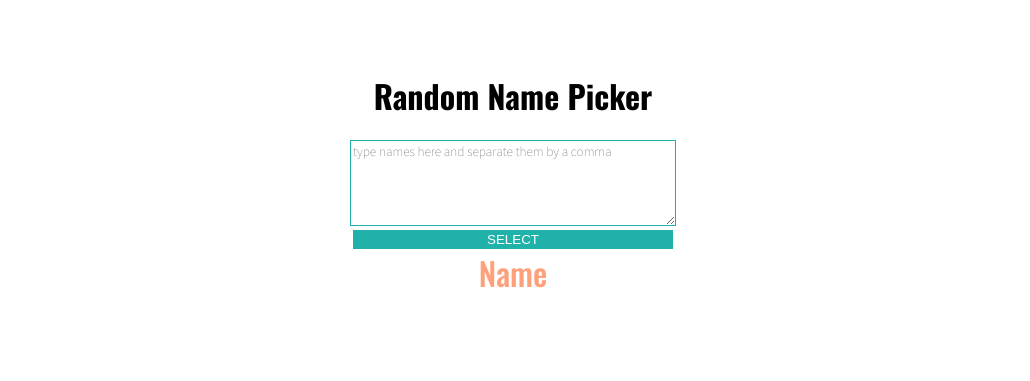
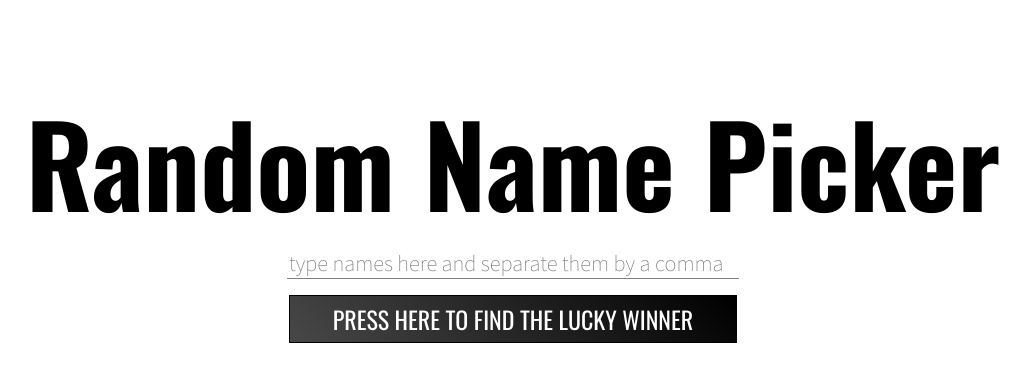
Before and after one commit to austramarta/name-selector, a plain HTML site: page index.html in a window 1280 px wide. Shown: the part 235-616 px from the top of the page, without its empty margins (127-1157 px from the left). Drawn offline with nearby package versions, Linux system fonts and the light colour scheme.

Commit message:
some temporary minimal styling

```diff
--- a/index.html
+++ b/index.html
@@ -16,16 +16,15 @@
     </header>
     <section>
         <div>
-            <textarea name="" id="name-input" placeholder="type names here and separate them by a comma"></textarea>
+            <input name="" id="name-input" placeholder="type names here and separate them by a comma"
+                cols="100"></input>
         </div>
         <div>
-            <button id="select-name" onclick="enterNames()">SELECT</button>
+            <button id="select-name" onclick="enterNames()">PRESS HERE TO FIND THE LUCKY WINNER</button>
         </div>
     </section>
     <section>
-        <div id="name" class="name">
-            Name
-        </div>
+        <div id="name" class="name"></div>
     </section>
     <script src="main.js" type="text/javascript"></script>
 </body>
--- a/main.js
+++ b/main.js
@@ -4,16 +4,19 @@ const selectButton = document.getElementById("select-name")
 
 
 function enterNames() {
+    //clear names div before adding new names
+    allNames.innerHTML = "";
+
     //split all the names by commas
     let names = nameInput.value.split(",");
-    allNames.innerHTML = "";
 
-
+    //display all names below the button by creating new "name" divs
     for (name of names) {
         const newName = document.createElement("div");
         newName.classList.add("name");
         newName.innerText = name;
         allNames.appendChild(newName);
+        nameInput.value = "";
     }
 
 
@@ -21,8 +24,6 @@ function enterNames() {
 
 
 nameInput.addEventListener("keyup", function (event) {
-
-
     if (event.keyCode === 13) {
         event.preventDefault();
         selectButton.click();
--- a/style.css
+++ b/style.css
@@ -1,5 +1,10 @@
 @import url('https://fonts.googleapis.com/css2?family=Oswald:wght@200;300;400;500;600;700&display=swap');
 @import url('https://fonts.googleapis.com/css2?family=Source+Sans+Pro:wght@200;300;400;600;700;900&display=swap');
+
+:root {
+  --green: rgba(19, 101, 108, 1);
+  --orange: rgba(238, 188, 174, 1);
+}
 
 body {
   text-align: center;
@@ -9,31 +14,47 @@ body {
   justify-content: center;
   height: 100vh;
 }
-
+/* title  styling*/
 h1 {
   font-family: 'Oswald', sans-serif;
   font-weight: 700;
+  font-size: 7rem;
+  margin-bottom: 0.2rem;
 }
+/* input text box styling */
 #name-input {
   font-family: 'Source Sans Pro', sans-serif;
   font-weight: 100;
-  width: 20rem;
-  height: 5rem;
-  border: 1px solid lightseagreen;
+  font-size: 1.4rem;
+  width: 28rem;
+  border: none;
+  border-bottom: 1px solid grey;
+  margin-bottom: 1rem;
 }
+/* select button  styling*/
 button {
-  width: 20rem;
-  border: 1px solid lightseagreen;
+  width: 28rem;
+  height: 3rem;
+  border: 1px solid black;
+  background-color: grey;
   color: white;
-  background-color: lightseagreen;
+  font-family: 'Oswald', sans-serif;
+  font-size: 1.5rem;
+  background: rgb(73, 72, 72);
+  background: linear-gradient(
+    45deg,
+    rgba(73, 72, 72, 1) 0%,
+    rgba(0, 0, 0, 1) 100%
+  );
 }
+/* name styling */
 .name {
   font-family: 'Oswald', sans-serif;
   font-weight: 500;
   font-size: 2rem;
   color: lightsalmon;
 }
-#name.selected {
+.name.selected {
   font-family: 'Oswald', sans-serif;
   font-weight: 700;
   font-size: 2rem;
```
